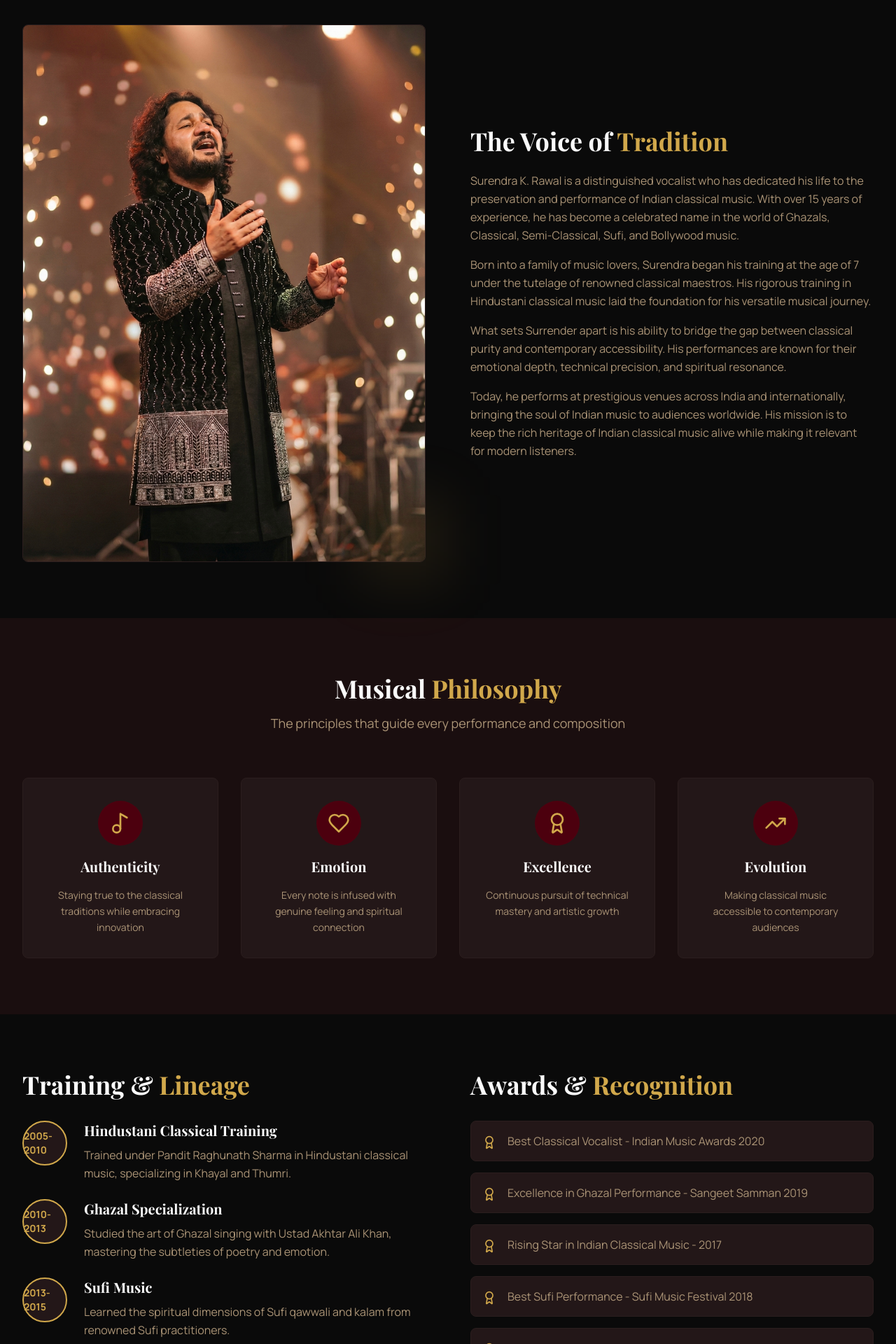
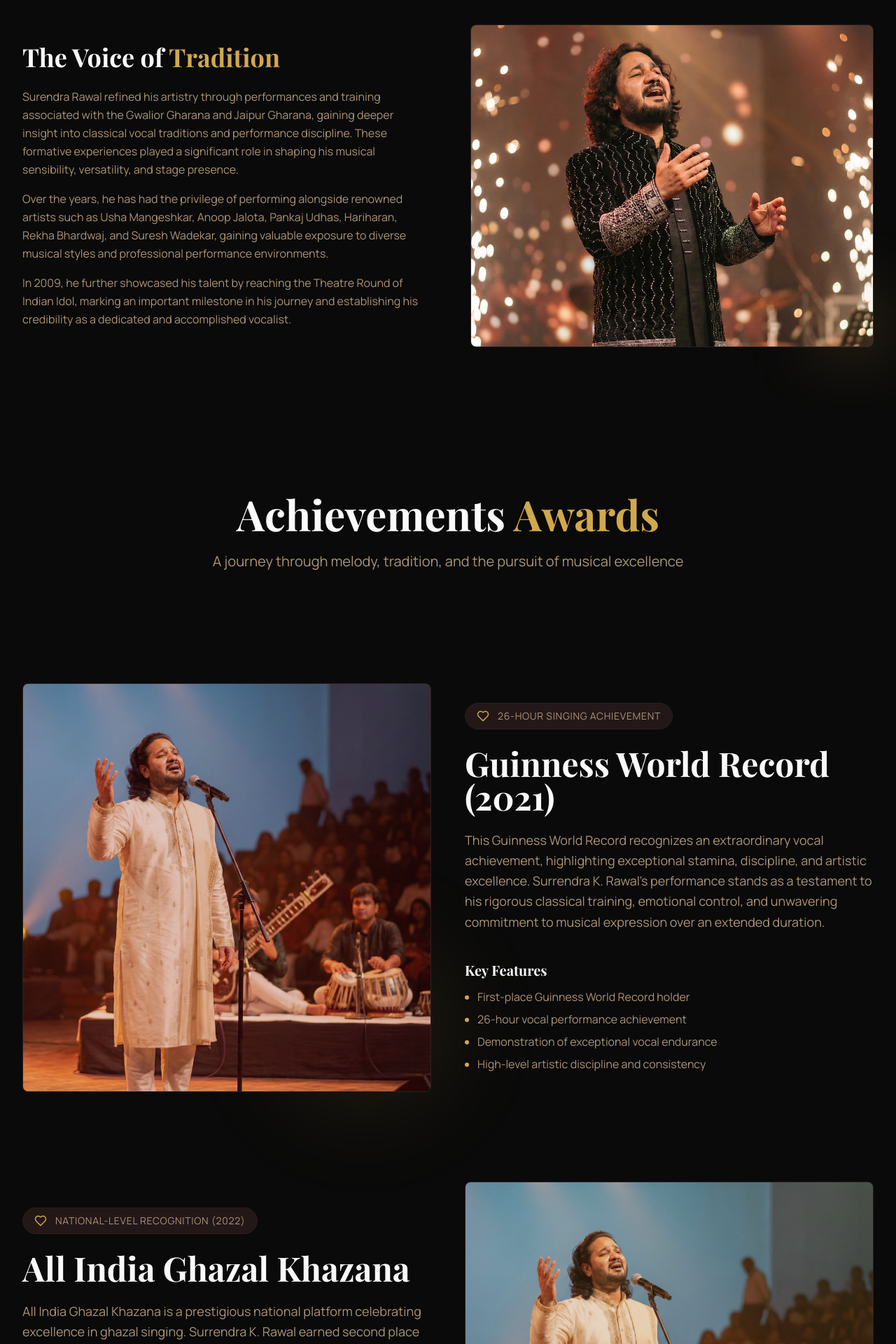
Before and after one commit to jeevijay-developers/surendra-sir-portfolio, a Next.js app: page /about in a window 1280 px wide. Shown: the part 500-2420 px from the top of the page at 70% size. Built offline with nearby package versions, Linux system fonts and the light colour scheme; a web font is replaced by a local one.

Commit message:
Modify about section

```diff
--- a/app/about/page.tsx
+++ b/app/about/page.tsx
@@ -1,4 +1,5 @@
 import { Award, Music2, Heart, TrendingUp } from "lucide-react"
+import { Music, Sparkles, Film, User } from "lucide-react";
 import Image from "next/image"
 import type { Metadata } from "next"
 
@@ -10,6 +11,54 @@ export const metadata: Metadata = {
 }
 
 export default function AboutPage() {
+  const genres = [
+    {
+      title: "Guinness World Record (2021)",
+      subtitle: "26-Hour Singing Achievement",
+      icon: Heart,
+      description:
+        "This Guinness World Record recognizes an extraordinary vocal achievement, highlighting exceptional stamina, discipline, and artistic excellence. Surrendra K. Rawal’s performance stands as a testament to his rigorous classical training, emotional control, and unwavering commitment to musical expression over an extended duration.",
+      features: [
+        "First-place Guinness World Record holder",
+        "26-hour vocal performance achievement",
+        "Demonstration of exceptional vocal endurance",
+        "High-level artistic discipline and consistency",
+      ],
+      image: "/White-Kurta.png",
+      color: "from-maroon-600 to-maroon-800",
+    },
+
+    {
+      title: "All India Ghazal Khazana",
+      subtitle: "National-Level Recognition (2022)",
+      icon: Heart,
+      description:
+        "All India Ghazal Khazana is a prestigious national platform celebrating excellence in ghazal singing. Surrendra K. Rawal earned second place in 2022, recognized for his refined expression, emotional depth, and authentic ghazal presentation rooted in classical tradition. His performance reflected a deep understanding of poetry, melody, and nazakat.",
+      features: [
+        "First place winner at national level",
+        "Authentic Urdu and Hindi ghazal renditions",
+        "Strong emphasis on nazakat and emotional expression",
+        "Classical foundation with poetic sensitivity",
+      ],
+      image: "/White-Kurta.png",
+      color: "from-maroon-800 to-gold-500",
+    },
+    {
+      title: "Classical Vocal Excellence",
+      subtitle: "First Rank Achievement (2007)",
+      icon: Music,
+      description:
+        "This achievement recognizes academic and artistic excellence in classical vocal music. Surrendra K. Rawal secured first rank in 2007, reflecting exceptional mastery of classical techniques, rigorous training, and a strong command over raga, tala, and traditional vocal presentation.",
+      features: [
+        "First rank in Classical Vocal Music (2007)",
+        "Strong foundation in raga and tala",
+        "Disciplined classical training and technique",
+        "High standards of academic and performance excellence",
+      ],
+      image: "/White-Kurta.png",
+      color: "from-maroon-700 to-gold-600",
+    },
+  ];
   return (
     <>
       {/* Hero Section */}
@@ -21,13 +70,16 @@ export default function AboutPage() {
           <div className="text-center space-y-6">
             <div className="inline-flex items-center gap-2 px-4 py-2 bg-surface-elevated/50 backdrop-blur-sm rounded-full border border-accent/20">
               <Heart size={16} className="text-accent" />
-              <span className="text-sm text-muted tracking-wider uppercase">The Artist</span>
+              <span className="text-sm text-muted tracking-wider uppercase">
+                The Artist
+              </span>
             </div>
             <h1 className="text-5xl sm:text-6xl font-serif font-bold text-foreground text-balance">
               About <span className="text-accent">Surendra K. Rawal</span>
             </h1>
             <p className="text-xl text-muted max-w-3xl mx-auto text-pretty">
-              A journey through melody, tradition, and the pursuit of musical excellence
+              A journey through melody, tradition, and the pursuit of musical
+              excellence
             </p>
           </div>
         </div>
@@ -37,52 +89,53 @@ export default function AboutPage() {
       <section className="py-20">
         <div className="max-w-7xl mx-auto px-4 sm:px-6 lg:px-8">
           <div className="grid grid-cols-1 lg:grid-cols-2 gap-16 items-center">
-            <div className="relative">
-              <div className="aspect-[3/4] relative rounded-lg overflow-hidden border border-border">
-                <Image
-                  src="/About_SR.png"
-                  alt="Surrender Rawal"
-                  width={600}
-                  height={800}
-                  className="object-cover w-full h-full"
-                />
-              </div>
-              <div className="absolute -bottom-8 -right-8 w-32 h-32 bg-accent/10 rounded-lg blur-2xl" />
-            </div>
-
             <div className="space-y-6">
               <h2 className="text-4xl font-serif font-bold text-foreground">
                 The Voice of <span className="text-accent">Tradition</span>
               </h2>
               <div className="space-y-4 text-muted leading-relaxed">
                 <p>
-                  Surendra K. Rawal is a distinguished vocalist who has dedicated his life to the preservation and
-                  performance of Indian classical music. With over 15 years of experience, he has become a celebrated
-                  name in the world of Ghazals, Classical, Semi-Classical, Sufi, and Bollywood music.
+                  Surendra Rawal refined his artistry through performances and
+                  training associated with the Gwalior Gharana and Jaipur
+                  Gharana, gaining deeper insight into classical vocal
+                  traditions and performance discipline. These formative
+                  experiences played a significant role in shaping his musical
+                  sensibility, versatility, and stage presence.
                 </p>
                 <p>
-                  Born into a family of music lovers, Surendra began his training at the age of 7 under the tutelage of
-                  renowned classical maestros. His rigorous training in Hindustani classical music laid the foundation
-                  for his versatile musical journey.
+                  Over the years, he has had the privilege of performing
+                  alongside renowned artists such as Usha Mangeshkar, Anoop
+                  Jalota, Pankaj Udhas, Hariharan, Rekha Bhardwaj, and Suresh
+                  Wadekar, gaining valuable exposure to diverse musical styles
+                  and professional performance environments.
                 </p>
                 <p>
-                  What sets Surrender apart is his ability to bridge the gap between classical purity and contemporary
-                  accessibility. His performances are known for their emotional depth, technical precision, and
-                  spiritual resonance.
-                </p>
-                <p>
-                  Today, he performs at prestigious venues across India and internationally, bringing the soul of Indian
-                  music to audiences worldwide. His mission is to keep the rich heritage of Indian classical music alive
-                  while making it relevant for modern listeners.
+                  In 2009, he further showcased his talent by reaching the
+                  Theatre Round of Indian Idol, marking an important milestone
+                  in his journey and establishing his credibility as a dedicated
+                  and accomplished vocalist.
                 </p>
               </div>
+            </div>
+
+            <div className="relative">
+              <div className="aspect-[5/4] relative rounded-lg overflow-hidden border border-border">
+                <Image
+                  src="/About_SR.png"
+                  alt="Surendra Rawal"
+                  width={600}
+                  height={800}
+                  className="object-cover object-[center_25%] w-full h-full"
+                />
+              </div>
+              <div className="absolute -bottom-8 -right-8 w-32 h-32 bg-accent/10 rounded-lg blur-2xl" />
             </div>
           </div>
         </div>
       </section>
 
       {/* Core Values */}
-      <section className="py-20 bg-surface">
+      {/* <section className="py-20 bg-surface">
         <div className="max-w-7xl mx-auto px-4 sm:px-6 lg:px-8">
           <div className="text-center mb-16">
             <h2 className="text-4xl font-serif font-bold text-foreground mb-4">
@@ -98,22 +151,26 @@ export default function AboutPage() {
               {
                 icon: Music2,
                 title: "Authenticity",
-                description: "Staying true to the classical traditions while embracing innovation",
+                description:
+                  "Staying true to the classical traditions while embracing innovation",
               },
               {
                 icon: Heart,
                 title: "Emotion",
-                description: "Every note is infused with genuine feeling and spiritual connection",
+                description:
+                  "Every note is infused with genuine feeling and spiritual connection",
               },
               {
                 icon: Award,
                 title: "Excellence",
-                description: "Continuous pursuit of technical mastery and artistic growth",
+                description:
+                  "Continuous pursuit of technical mastery and artistic growth",
               },
               {
                 icon: TrendingUp,
                 title: "Evolution",
-                description: "Making classical music accessible to contemporary audiences",
+                description:
+                  "Making classical music accessible to contemporary audiences",
               },
             ].map((value, index) => (
               <div
@@ -123,54 +180,62 @@ export default function AboutPage() {
                 <div className="w-16 h-16 mx-auto rounded-full bg-maroon-800 flex items-center justify-center">
                   <value.icon className="w-8 h-8 text-accent" />
                 </div>
-                <h3 className="text-xl font-serif font-bold text-foreground">{value.title}</h3>
-                <p className="text-sm text-muted leading-relaxed">{value.description}</p>
+                <h3 className="text-xl font-serif font-bold text-foreground">
+                  {value.title}
+                </h3>
+                <p className="text-sm text-muted leading-relaxed">
+                  {value.description}
+                </p>
               </div>
             ))}
           </div>
         </div>
-      </section>
+      </section> */}
 
       {/* Training & Lineage */}
-      <section className="py-20">
+      {/* <section className="py-20">
         <div className="max-w-7xl mx-auto px-4 sm:px-6 lg:px-8">
           <div className="grid grid-cols-1 lg:grid-cols-2 gap-16">
             <div className="space-y-8">
               <h2 className="text-4xl font-serif font-bold text-foreground">
-                Training & <span className="text-accent">Lineage</span>
+                Achievements & <span className="text-accent">Lineage</span>
               </h2>
               <div className="space-y-6">
                 {[
                   {
-                    title: "Hindustani Classical Training",
+                    title: "Guiness World Record Holder",
                     description:
-                      "Trained under Pandit Raghunath Sharma in Hindustani classical music, specializing in Khayal and Thumri.",
-                    year: "2005-2010",
+                      "In 2021, he achieved a Guinness World Record, securing first place for a 26-hour singing performance, demonstrating exceptional vocal endurance, discipline, and artistic commitment.",
+                    year: "2021",
                   },
                   {
-                    title: "Ghazal Specialization",
+                    title: "All India Ghazal Khazana",
                     description:
-                      "Studied the art of Ghazal singing with Ustad Akhtar Ali Khan, mastering the subtleties of poetry and emotion.",
-                    year: "2010-2013",
+                      "Awarded First Place, recognizing excellence in ghazal performance at the national level.",
+                    year: "2022",
                   },
                   {
-                    title: "Sufi Music",
+                    title: "Topper in Classical Vocal Music",
                     description:
-                      "Learned the spiritual dimensions of Sufi qawwali and kalam from renowned Sufi practitioners.",
-                    year: "2013-2015",
+                      "Secured First Rank, achieving distinction as the top performer in classical vocal music.",
+                    year: "2007",
                   },
                 ].map((item, index) => (
                   <div key={index} className="flex gap-6 group">
                     <div className="flex-shrink-0">
                       <div className="w-16 h-16 rounded-full bg-surface-elevated border-2 border-accent flex items-center justify-center">
-                        <span className="text-sm font-bold text-accent">{item.year}</span>
+                        <span className="text-sm font-bold text-accent">
+                          {item.year}
+                        </span>
                       </div>
                     </div>
                     <div className="flex-grow">
                       <h3 className="text-xl font-serif font-bold text-foreground mb-2 group-hover:text-accent transition-colors">
                         {item.title}
                       </h3>
-                      <p className="text-muted leading-relaxed">{item.description}</p>
+                      <p className="text-muted leading-relaxed">
+                        {item.description}
+                      </p>
                     </div>
                   </div>
                 ))}
@@ -202,6 +267,90 @@ export default function AboutPage() {
             </div>
           </div>
         </div>
+      </section> */}
+
+      <section className="relative pt-32 pb-20 overflow-hidden">
+        <div className="absolute inset-0 jaali-pattern" />
+        <div className="absolute inset-0 bg-gradient-to-b from-background/50 to-background" />
+
+        <div className="relative z-10 max-w-7xl mx-auto px-4 sm:px-6 lg:px-8">
+          <div className="text-center space-y-6">
+
+            <h1 className="text-5xl sm:text-6xl font-serif font-bold text-foreground text-balance">
+              Achievements <span className="text-accent">Awards</span>
+            </h1>
+            <p className="text-xl text-muted max-w-3xl mx-auto text-pretty">
+              A journey through melody, tradition, and the pursuit of musical
+              excellence
+            </p>
+          </div>
+        </div>
+      </section>
+
+      <section className="py-20">
+        <div className="max-w-7xl mx-auto px-4 sm:px-6 lg:px-8 space-y-32">
+          {genres.map((genre, index) => (
+            <div
+              key={index}
+              className={`grid grid-cols-1 lg:grid-cols-2 gap-12 items-center ${
+                index % 2 === 1 ? "lg:flex-row-reverse" : ""
+              }`}
+            >
+              {/* Image */}
+              <div
+                className={`relative ${index % 2 === 1 ? "lg:order-2" : ""}`}
+              >
+                <div className="aspect-[3/3] relative rounded-lg overflow-hidden border border-border">
+                  <Image
+                    src={genre.image || "/placeholder.svg"}
+                    alt={genre.title}
+                    width={800}
+                    height={600}
+                    className="object-cover w-full h-full"
+                  />
+                  <div
+                    className={`absolute inset-0 bg-gradient-to-tr ${genre.color} opacity-20`}
+                  />
+                </div>
+                <div className="absolute -z-10 -bottom-8 -right-8 w-64 h-64 bg-accent/10 rounded-full blur-3xl" />
+              </div>
+
+              {/* Content */}
+              <div
+                className={`space-y-6 ${index % 2 === 1 ? "lg:order-1" : ""}`}
+              >
+                <div className="inline-flex items-center gap-3 px-4 py-2 bg-surface-elevated rounded-full border border-border">
+                  <genre.icon size={18} className="text-accent" />
+                  <span className="text-sm text-muted tracking-wider uppercase">
+                    {genre.subtitle}
+                  </span>
+                </div>
+
+                <h2 className="text-4xl sm:text-5xl font-serif font-bold text-foreground">
+                  {genre.title}
+                </h2>
+
+                <p className="text-lg text-muted leading-relaxed">
+                  {genre.description}
+                </p>
+
+                <div className="space-y-3 pt-4">
+                  <h3 className="text-xl font-serif font-bold text-foreground">
+                    Key Features
+                  </h3>
+                  <ul className="space-y-2">
+                    {genre.features.map((feature, idx) => (
+                      <li key={idx} className="flex items-start gap-3">
+                        <div className="w-1.5 h-1.5 rounded-full bg-accent mt-2.5 flex-shrink-0" />
+                        <span className="text-muted">{feature}</span>
+                      </li>
+                    ))}
+                  </ul>
+                </div>
+              </div>
+            </div>
+          ))}
+        </div>
       </section>
 
       {/* Statistics */}
@@ -215,13 +364,17 @@ export default function AboutPage() {
               { value: "100K+", label: "Happy Listeners" },
             ].map((stat, index) => (
               <div key={index} className="text-center space-y-2">
-                <div className="text-5xl font-serif font-bold text-accent">{stat.value}</div>
-                <div className="text-sm text-muted uppercase tracking-wider">{stat.label}</div>
+                <div className="text-5xl font-serif font-bold text-accent">
+                  {stat.value}
+                </div>
+                <div className="text-sm text-muted uppercase tracking-wider">
+                  {stat.label}
+                </div>
               </div>
             ))}
           </div>
         </div>
       </section>
     </>
-  )
+  );
 }
```
Also changed, not shown: 1 other file (tests, documents, lock files or other folders).
